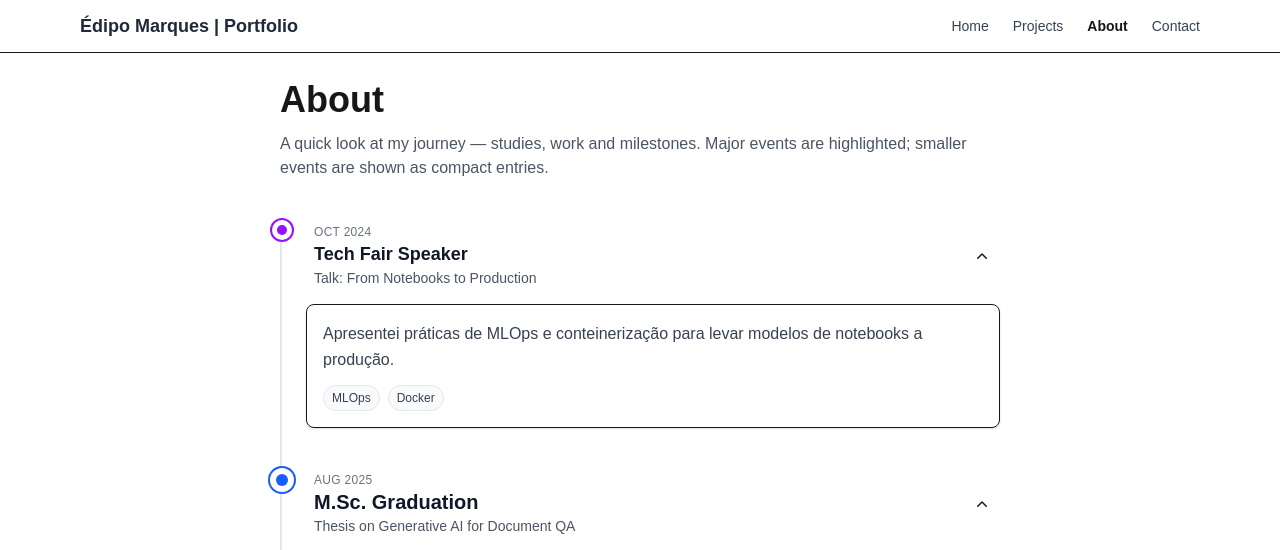
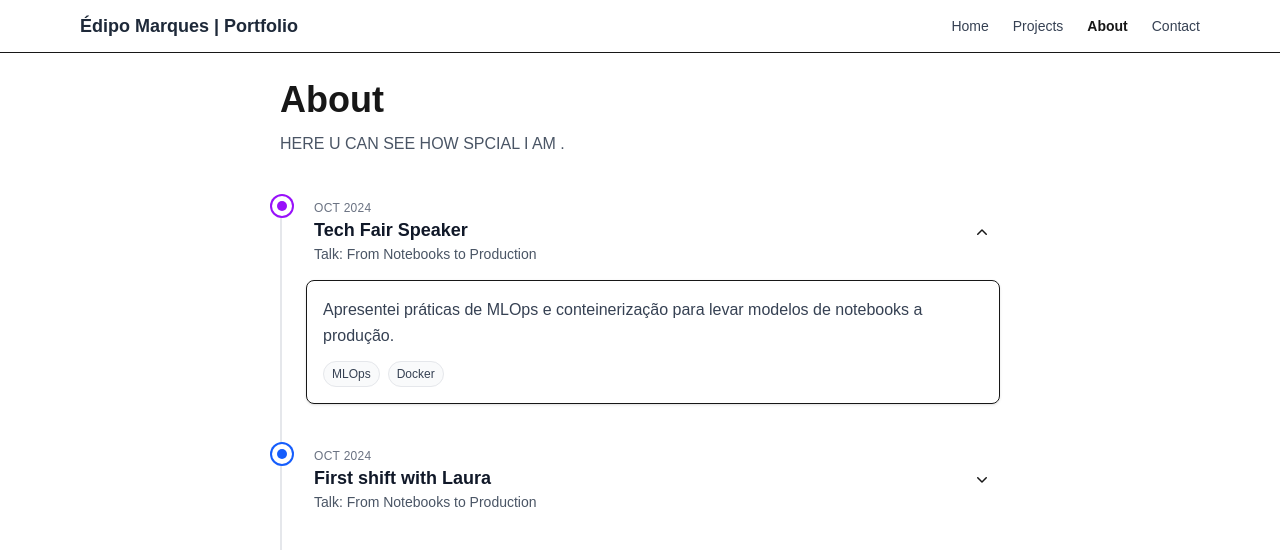
Before and after one commit to EdipoMarques/portfolio, a Next.js app: page /about in a window 1280 px wide. Shown: the top 550 px of the page. Built offline with nearby package versions, Linux system fonts and the light colour scheme.

Commit message:
Testing first changes

```diff
--- a/app/about/page.tsx
+++ b/app/about/page.tsx
@@ -35,8 +35,7 @@ export default function AboutPage() {
     <main className="mx-auto max-w-3xl px-6 pt-20 pb-24">
       <h1 className="text-4xl font-bold">About</h1>
       <p className="mt-3 text-gray-600">
-        A quick look at my journey — studies, work and milestones. Major events
-        are highlighted; smaller events are shown as compact entries.
+        HERE U CAN SEE HOW SPCIAL I AM .
       </p>
 
       {/* Timeline vertical */}
@@ -117,6 +116,8 @@ export default function AboutPage() {
       src={item.image}
       alt={item.title}
       fill
+      sizes="(max-width: 768px) 100vw, 768px"
+      unoptimized
       className="object-cover"
     />
   </div>
--- a/app/data/timeline.ts
+++ b/app/data/timeline.ts
@@ -77,4 +77,16 @@ export const timeline: TimelineItem[] = [
     level: "minor",
     category: "talk",
   },
+  {
+    id: "2024-10-stech-fair",
+    dateLabel: "Oct 2024",
+    dateISO: "2025-10-15",
+    title: "First shift with Laura",
+    subtitle: "Talk: From Notebooks to Production",
+    description:
+      "Apresentei práticas de MLOps e conteinerização para levar modelos de notebooks a produção.",
+    tags: ["MLOps", "Docker"],
+    level: "minor",
+    category: "education",
+  },
 ];
--- a/app/page.tsx
+++ b/app/page.tsx
@@ -71,7 +71,7 @@ export default function Home() {
       href="/projects"
       className="inline-flex items-center rounded-lg border px-5 py-3 text-sm font-medium hover:bg-gray-50"
     >
-      View All Projects...
+      View All Projects
     </Link>
   </div>
 </section>
```
Also changed, not shown: public/timeline/msc-grad.jpg (added), public/timeline/msc-start.jpg (added). Lines whose indentation alone changed are shown as unchanged.
